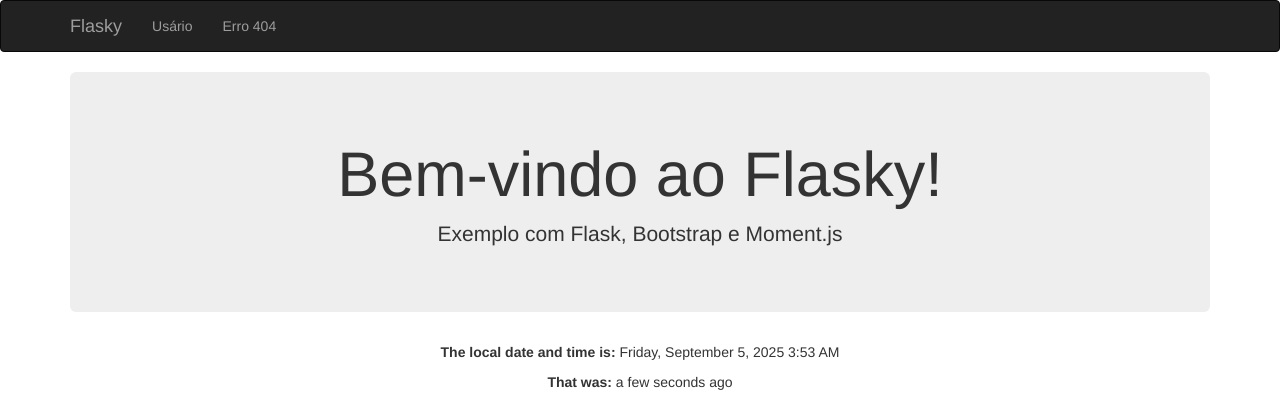
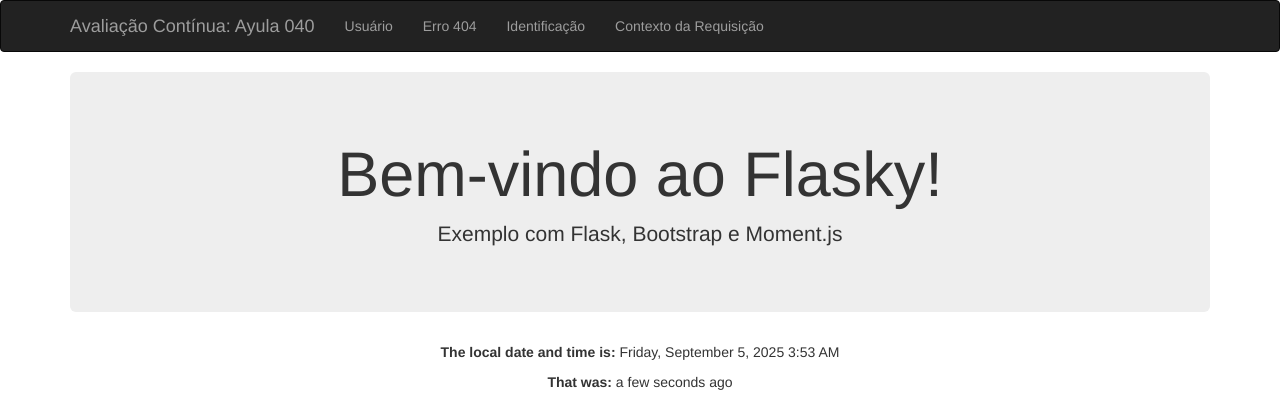
Before and after one commit to luccazovedi/flask-bootstrap, a Flask app: page / in a window 1280 px wide. Shown: the top 420 px of the page. Run offline with Flask 3, Linux system fonts and the light colour scheme; some libraries are stand-ins or nearby versions.

Commit message:
Update base.html

```diff
--- a/templates/base.html
+++ b/templates/base.html
@@ -18,12 +18,14 @@
                 <span class="icon-bar"></span>
                 <span class="icon-bar"></span>
             </button>
-            <a class="navbar-brand" href="/">Flasky</a>
+            <a class="navbar-brand" href="/">Avaliação Contínua: Ayula 040</a>
         </div>
         <div class="navbar-collapse collapse">
             <ul class="nav navbar-nav">
-                <li><a href="/user/lucca">Usário</a></li>
+                <li><a href="/user/lucca">Usuário</a></li>
                 <li><a href="/rotainexistente">Erro 404</a></li>
+                <li><a href="/user/lucca/PT3039463/IFSP">Identificação</a></li>
+                <li><a href="/request/lucca">Contexto da Requisição</a></li>
             </ul>
         </div>
     </div>
```
